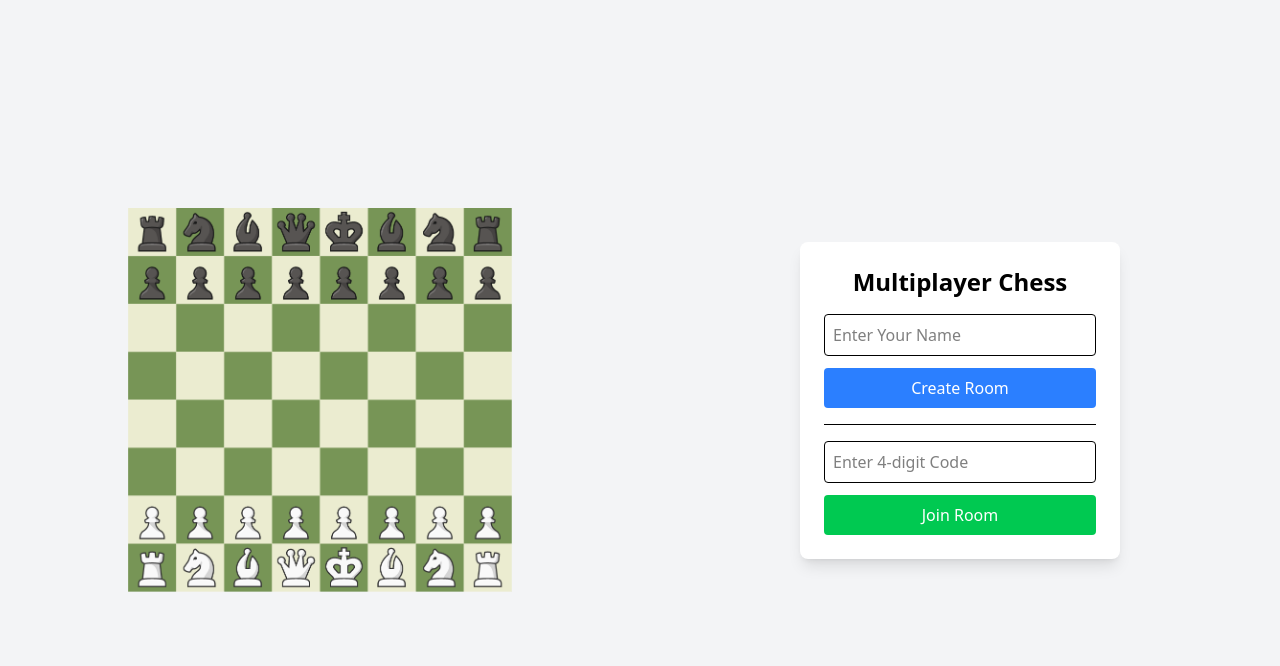
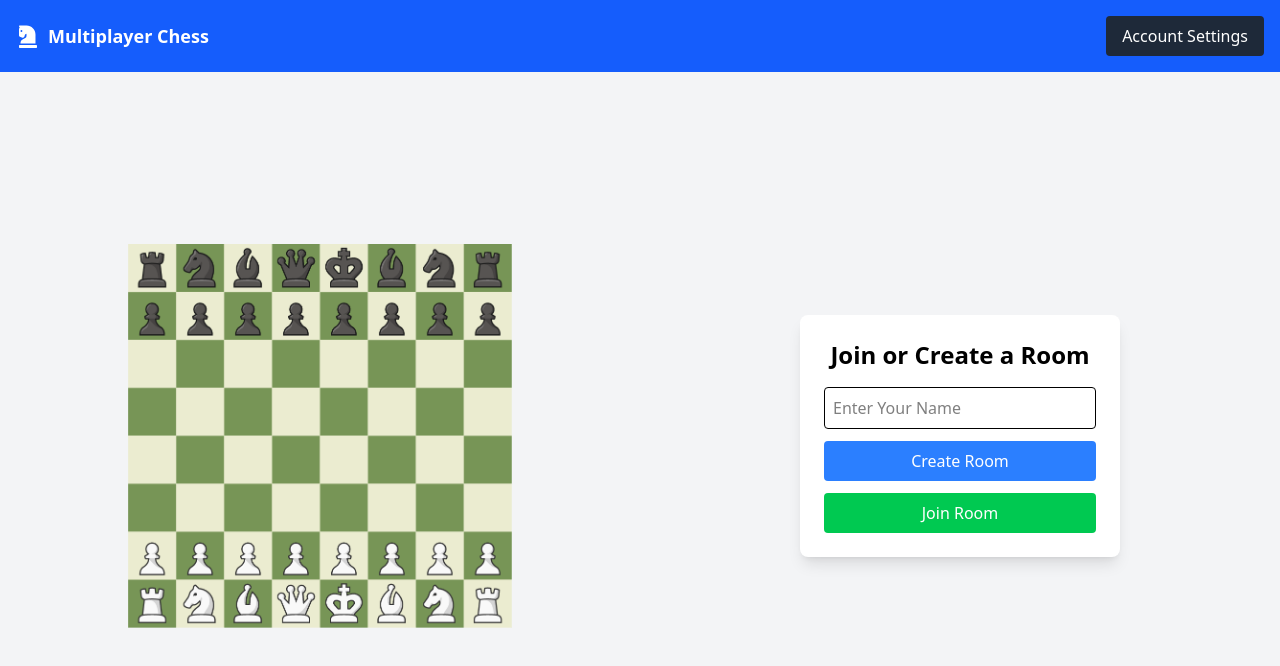
Before and after one commit to Gaurav-Ghildiyal/chess-multiplayer, a React (Vite) app: page / in a window 1280 px wide. Shown: the top 666 px of the page. Built offline with nearby package versions, Linux system fonts and the light colour scheme; no server answers.

Commit message:
fixed home

```diff
--- a/package.json
+++ b/package.json
@@ -19,6 +19,7 @@
     "react-dnd": "^16.0.1",
     "react-dnd-html5-backend": "^16.0.1",
     "react-dom": "^19.0.0",
+    "react-icons": "^5.5.0",
     "react-router-dom": "^7.1.5",
     "tailwindcss": "^4.0.7"
   },
--- a/src/pages/Home.jsx
+++ b/src/pages/Home.jsx
@@ -3,17 +3,18 @@ import { database } from "../firebaseConfig";
 import { ref, set, get, update } from "firebase/database";
 import { useNavigate } from "react-router-dom";
 import board from "../assets/board.png";
-
+import { FaChessKnight } from "react-icons/fa";
 
 const Home = () => {
+  const [playerName, setPlayerName] = useState("");
   const [roomCode, setRoomCode] = useState("");
-  const [playerName, setPlayerName] = useState("");
+  const [isJoining, setIsJoining] = useState(false);
   const navigate = useNavigate();
 
-  // Generate a 4-digit random room code
+  // Create a new room
   const createRoom = async () => {
     if (!playerName) {
-      alert("Enter your name to create a room!");
+      alert("Please enter your name first!");
       return;
     }
 
@@ -29,10 +30,18 @@ const Home = () => {
     navigate(`/game/${code}?name=${playerName}`);
   };
 
-  // Join an existing room
+  // Handle join room logic
+  const handleJoinRoomClick = () => {
+    if (!playerName) {
+      alert("Please enter your name first!");
+      return;
+    }
+    setIsJoining(true); // Show the room code input box
+  };
+
   const joinRoom = async () => {
-  if (!playerName) {
-    alert("Enter your name to join a room!");
+    if (!roomCode) {
+      alert("Please enter the 4-digit room code!");
       return;
     }
 
@@ -45,7 +54,6 @@ const Home = () => {
       return;
     }
 
-  // Make sure player 2 is joining the room and update the room with player2 info
     if (roomData.player2) {
       alert("Room is already full!");
       return;
@@ -58,18 +66,30 @@ const Home = () => {
     navigate(`/game/${roomCode}?name=${playerName}`);
   };
 
+  return (
+    <div className="flex flex-col h-screen bg-gray-100">
+      {/* Navbar */}
+      <nav className="bg-blue-600 text-white p-4 flex justify-between items-center">
+        <div className="flex items-center gap-2">
+          <FaChessKnight size={24} />
+          <span className="text-lg font-semibold">Multiplayer Chess</span>
+        </div>
+        <button className="px-4 py-2 bg-gray-800 rounded hover:bg-gray-700">
+          Account Settings
+        </button>
+      </nav>
 
-return (
-  <div className="flex h-screen bg-gray-100">
+      {/* Main Content */}
+      <div className="flex flex-grow">
         {/* Left Side - Chess Board */}
         <div className="flex items-center justify-center w-1/2">
           <img src={board} alt="Chess Board" className="h-96 w-96" />
         </div>
 
-    {/* Right Side - Room Creation & Joining */}
+        {/* Right Side - Room Options */}
         <div className="flex flex-col justify-center items-center w-1/2">
           <div className="bg-white shadow-lg rounded-lg p-6 w-80 text-center">
-        <h1 className="text-2xl font-semibold mb-4">Multiplayer Chess</h1>
+            <h1 className="text-2xl font-semibold mb-4">Join or Create a Room</h1>
 
             {/* Name Input */}
             <input
@@ -80,32 +100,41 @@ return (
               className="border p-2 w-full rounded mb-3"
             />
 
-        {/* Create Room Button */}
+            {/* Buttons */}
             <button
-          className="w-full px-4 py-2 bg-blue-500 text-white rounded hover:bg-blue-600 transition"
+              className="w-full px-4 py-2 bg-blue-500 text-white rounded hover:bg-blue-600 transition mb-3"
               onClick={createRoom}
             >
               Create Room
             </button>
 
+            <button
+              className="w-full px-4 py-2 bg-green-500 text-white rounded hover:bg-green-600 transition"
+              onClick={handleJoinRoomClick}
+            >
+              Join Room
+            </button>
+
+            {/* Room Code Input (Only shows if Join Room is clicked) */}
+            {isJoining && (
+              <>
                 <div className="my-4 border-t"></div> {/* Divider */}
-
-        {/* Room Code Input */}
                 <input
                   type="text"
-          placeholder="Enter 4-digit Code"
+                  placeholder="Enter 4-digit Room Code"
                   value={roomCode}
                   onChange={(e) => setRoomCode(e.target.value)}
                   className="border p-2 w-full rounded mb-3"
                 />
-
-        {/* Join Room Button */}
                 <button
                   className="w-full px-4 py-2 bg-green-500 text-white rounded hover:bg-green-600 transition"
                   onClick={joinRoom}
                 >
-          Join Room
+                  Enter Room
                 </button>
+              </>
+            )}
+          </div>
         </div>
       </div>
     </div>
```
Also changed, not shown: 1 other file (tests, documents, lock files or other folders). Lines whose indentation alone changed are shown as unchanged.
